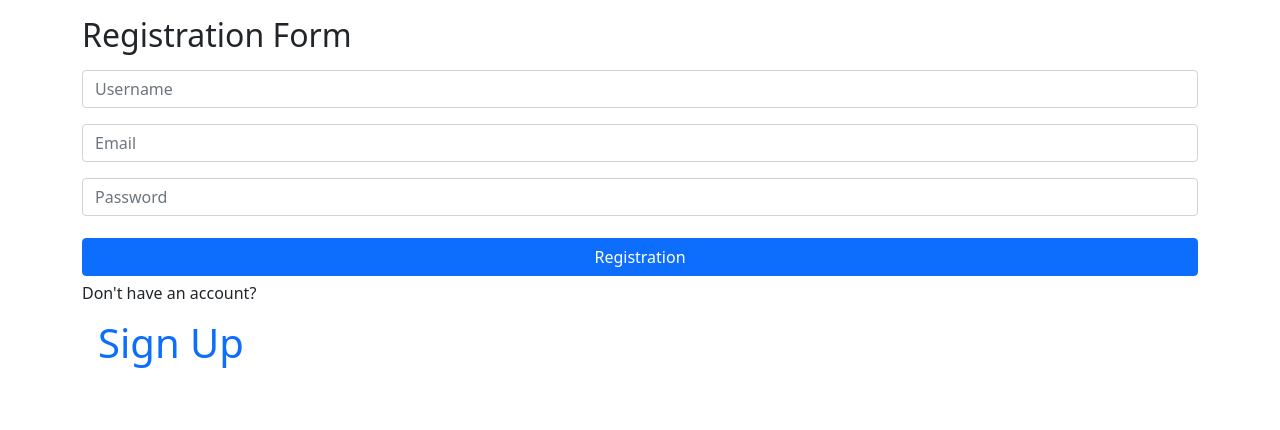
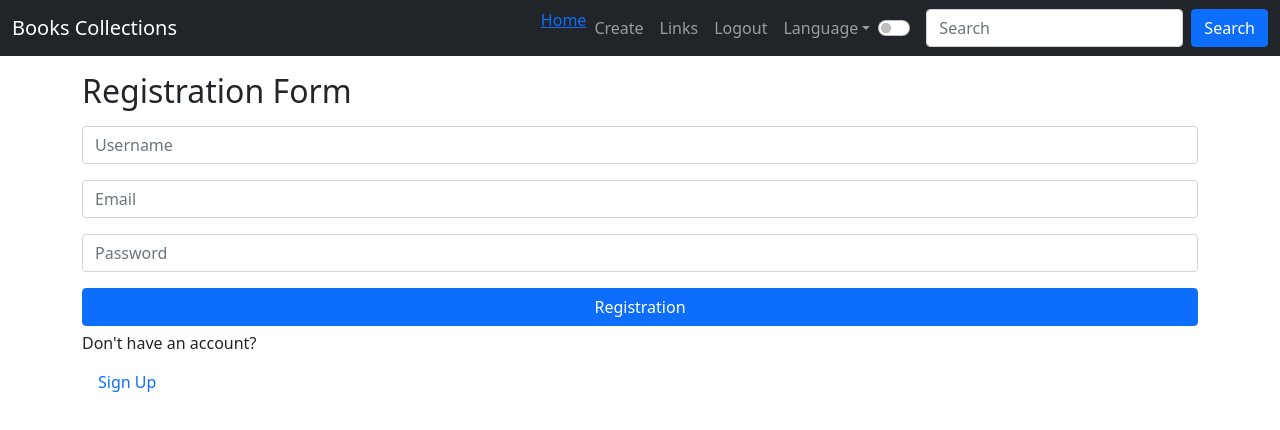
Before and after one commit to gogystrezh21/ProjectX, a React (Create React App) app in the folder client/: page / in a window 1280 px wide. Shown: the top 430 px of the page. Built offline with nearby package versions, Linux system fonts and the light colour scheme.

Commit message:
feat:fix navbar

```diff
--- a/client/src/App.js
+++ b/client/src/App.js
@@ -4,21 +4,21 @@ import {useRoutes} from './routes'
 import {BrowserRouter as Router} from 'react-router-dom'
 import {useLogin} from './hooks/login.hook'
 import { LoginContext } from './context/LoginContext';
+import {NavbarMenu} from './components/Navbar'
+// import {UnNavbarMenu} from './components/UnNavbar'
 
 
 function App() {
-  const {token, login, logout, userId} = useLogin()
-  const isAuthenticated = !!token
+  const {token, login, logout, userId, isAuthenticated} = useLogin()
   const routes = useRoutes(isAuthenticated)
   return (
     <LoginContext.Provider value = {{token, login, logout, userId, isAuthenticated}}>
       <Router>
-            <div>
-          <h1>{routes}</h1>
-        </div>
-        </Router>
+      <NavbarMenu />
+        {/* {isAuthenticated ? <NavbarMenu /> : <UnNavbarMenu />} */}
+        {routes}
+      </Router>
     </LoginContext.Provider>
-
   );
 }
 
--- /dev/null
+++ b/client/src/components/Navbar.js
@@ -0,0 +1,68 @@
+import React, { useContext } from 'react'
+import {Link, useNavigate} from 'react-router-dom'
+import { LoginContext } from '../context/LoginContext'
+import {Container, FormControl , NavDropdown, Button,Nav, Form, Navbar } from 'react-bootstrap';
+import {useLogin} from '../hooks/login.hook'
+
+
+export const NavbarMenu = () => {
+  const navigation = useNavigate()
+  const logining = useContext(LoginContext)
+  const {token} = useLogin()
+  const isAuthenticated = !!token
+  const links = !isAuthenticated ? [{url: '/home', text: 'Home'}] :
+  [{url: '/login', text: 'Login'}, {url: '/registration', text: 'Registration'}]
+
+
+
+  const logoutHandler = event => {
+    event.preventDefault()
+    logining.logout()
+    navigation.push('/')
+  }
+
+  const guestLinks= [{url: '/login', text: 'Login'}, {url: '/registration', text: 'Registration'}]
+  const userLinks = [ {url: '/create', text: 'Create'}]
+
+
+
+  return (
+    <Navbar bg="dark" variant="dark" expand="lg">
+    <Container fluid>
+    <Navbar.Brand as={Link} to="/">Books Collections</Navbar.Brand>
+    <Navbar.Toggle aria-controls="navbarScroll" />
+    <Navbar.Collapse id="navbarScroll">
+      <Nav
+        className="ms-auto mx-2 my-2 my-lg-0"
+        style={{ maxHeight: '200px' }}
+        navbarScroll
+      >
+        {links.map(link => (<Link to={link.url}>{link.text}</Link>))}
+        <Nav.Link as={Link} to="/create">Create</Nav.Link>
+        <Nav.Link as={Link} to="/links">Links</Nav.Link>
+        <Nav.Link as={Link} to="/" onClick={logoutHandler}>Logout</Nav.Link>
+        <NavDropdown title="Language" id="navbarScrollingDropdown">
+          <NavDropdown.Item href="#action3">EN</NavDropdown.Item>
+          <NavDropdown.Item href="#action4">PL</NavDropdown.Item>
+        </NavDropdown>
+        <Form className="d-flex align-items-center">
+        <Form.Check
+          type="switch"
+          id="custom-switch"
+        />
+      </Form>
+      </Nav>
+      <Form className="d-flex" >
+        <FormControl
+          type="search"
+          placeholder="Search"
+          className="me-2"
+          aria-label="Search"
+        />
+        <Button variant="btn btn-primary">Search</Button>
+      </Form>
+    </Navbar.Collapse>
+  </Container>
+</Navbar>
+  )
+}
--- /dev/null
+++ b/client/src/components/UnNavbar.js
@@ -0,0 +1,46 @@
+import React from 'react';
+import {Link} from 'react-router-dom'
+import {Container, FormControl , NavDropdown, Button,Nav, Form, Navbar } from 'react-bootstrap';
+
+
+export const UnNavbarMenu = () => {
+
+
+  return (
+    <Navbar bg="dark" variant="dark" expand="lg">
+    <Container fluid>
+    <Navbar.Brand as={Link} to="/">Books Collections</Navbar.Brand>
+    <Navbar.Toggle aria-controls="navbarScroll" />
+    <Navbar.Collapse id="navbarScroll">
+      <Nav
+        className="ms-auto mx-2 my-2 my-lg-0"
+        style={{ maxHeight: '200px' }}
+        navbarScroll
+      >
+        <Nav.Link as={Link} to="/create">Create</Nav.Link>
+        <Nav.Link as={Link} to="/links">Links</Nav.Link>
+        <NavDropdown title="Language" id="navbarScrollingDropdown">
+          <NavDropdown.Item href="#action3">EN</NavDropdown.Item>
+          <NavDropdown.Item href="#action4">PL</NavDropdown.Item>
+        </NavDropdown>
+        <Form className="d-flex align-items-center">
+        <Form.Check
+          type="switch"
+          id="custom-switch"
+        />
+      </Form>
+      </Nav>
+      <Form className="d-flex" >
+        <FormControl
+          type="search"
+          placeholder="Search"
+          className="me-2"
+          aria-label="Search"
+        />
+        <Button variant="btn btn-primary">Search</Button>
+      </Form>
+    </Navbar.Collapse>
+  </Container>
+</Navbar>
+  )
+}
```
Also changed, not shown: client/src/routes.js (line endings or trailing spaces).
